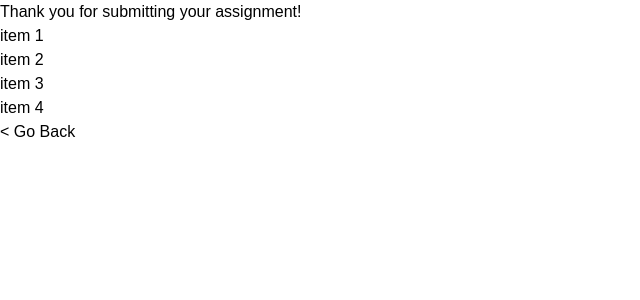
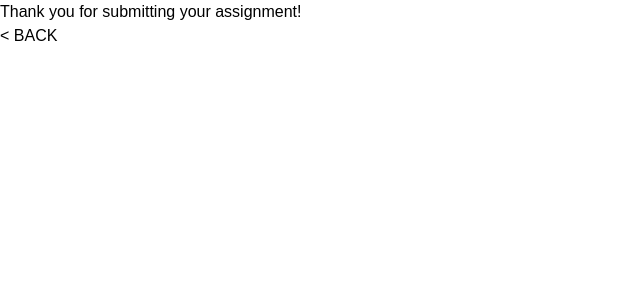
Before and after one commit to miskson/submission-portal-app, a Next.js app: page /thank-you in a window 1280 px wide. Shown: the top 300 px of the page, without its empty margins (0-640 px from the left). Built offline with nearby package versions, Linux system fonts and the light colour scheme.

Commit message:
feat: added success page

```diff
--- a/app/page.tsx
+++ b/app/page.tsx
@@ -1,7 +1,9 @@
 "use client";
+import { useRouter } from "next/navigation";
 import { useEffect, useState } from "react";
 
 export default function Home() {
+  const router = useRouter();
   const [levels, setLevels] = useState({ notFound: true });
   const [formState, setFormState] = useState({
     name: "",
@@ -16,8 +18,8 @@ export default function Home() {
     Email: "",
     Assignment: "",
     GitHub: "",
-    Validation: ""
-  })
+    Validation: "",
+  });
 
   async function getLevels() {
     try {
@@ -33,31 +35,33 @@ export default function Home() {
   }
 
   async function formSubmit(e: React.FormEvent<HTMLFormElement>) {
-    console.log("form submit");
     e.preventDefault();
     try {
-      const res = await fetch("https://tools.qa.public.ale.ai/api/tools/candidates/assignments", {
-        method: "POST",
-        body: JSON.stringify(formState),
-        headers: {
-          "content-type": "application/json",
+      const res = await fetch(
+        "https://tools.qa.public.ale.ai/api/tools/candidates/assignments",
+        {
+          method: "POST",
+          body: JSON.stringify(formState),
+          headers: {
+            "content-type": "application/json",
+          },
         }
-      })
-      const data = await res.json()
-      if (data.status === 'error') {
-        data.errors.push(data.message)
-        updateFormFieldErrors(data.errors)
-      } else if (data.status === 'success') {
-        alert('TATS A SUCC')
+      );
+      const data = await res.json();
+      if (data.status === "error") {
+        data.errors.push(data.message);
+        updateFormFieldErrors(data.errors);
       }
-      console.log(data)
+      if (data.status === "success") {
+        // if (typeof window !== 'undefined') window.sessionStorage.setItem('user', JSON.stringify(data))
+        router.push("/thank-you");
+      }
     } catch (err) {
       console.error("An error occured while submitting the form:", err);
     }
   }
 
   function updateFormField(e: React.ChangeEvent<HTMLInputElement>) {
-    console.log("updating");
     const { name, value } = e.target;
     setFormState((prevState) => ({
       ...prevState,
@@ -67,22 +71,17 @@ export default function Home() {
 
   function updateFormFieldErrors(errorsArr: string[]) {
     errorsArr.forEach((error) => {
-      const currentErr = error.split(' ')[0]
+      const currentErr = error.split(" ")[0];
       setFormErrors((prevState) => ({
         ...prevState,
-        [currentErr]: error
-      }))
-    })
+        [currentErr]: error,
+      }));
+    });
   }
-
 
   useEffect(() => {
     getLevels();
   }, []);
-
-  useEffect(() => {
-    console.log(formState);
-  }, [formState, setFormState]);
 
   return (
     <div>
@@ -114,7 +113,9 @@ export default function Home() {
             <small className="text-red-600">{formErrors.Email}</small>
           </div>
           <div className="border-t-2 border-t-slate-200">
-            <label htmlFor="assignment_description">Assignment Description:</label>
+            <label htmlFor="assignment_description">
+              Assignment Description:
+            </label>
             <textarea
               className="border block"
               required
@@ -156,7 +157,9 @@ export default function Home() {
           <button className="border border- block bg-emerald-400 p-4">
             Submit
           </button>
-          <strong className="block mt-3 text-red-600">{formErrors.Validation}</strong>
+          <strong className="block mt-3 text-red-600">
+            {formErrors.Validation}
+          </strong>
         </form>
       </main>
     </div>
--- a/app/thank-you/page.tsx
+++ b/app/thank-you/page.tsx
@@ -1,14 +1,12 @@
-export default function ThankYouPage() {
+import Link from "next/link";
+
+export default async function ThankYouPage() {
   return (
     <div>
       <h1>Thank you for submitting your assignment!</h1>
-      <ul>
-        <li>item 1</li>
-        <li>item 2</li>
-        <li>item 3</li>
-        <li>item 4</li>
-      </ul>
-      <button>{'<'} Go Back</button>
+      <Link href={"/"} className="block w-fit">
+        <button className="app-button place-content-center">{"< "}BACK</button>
+      </Link>
     </div>
-  )
+  );
 }
```
